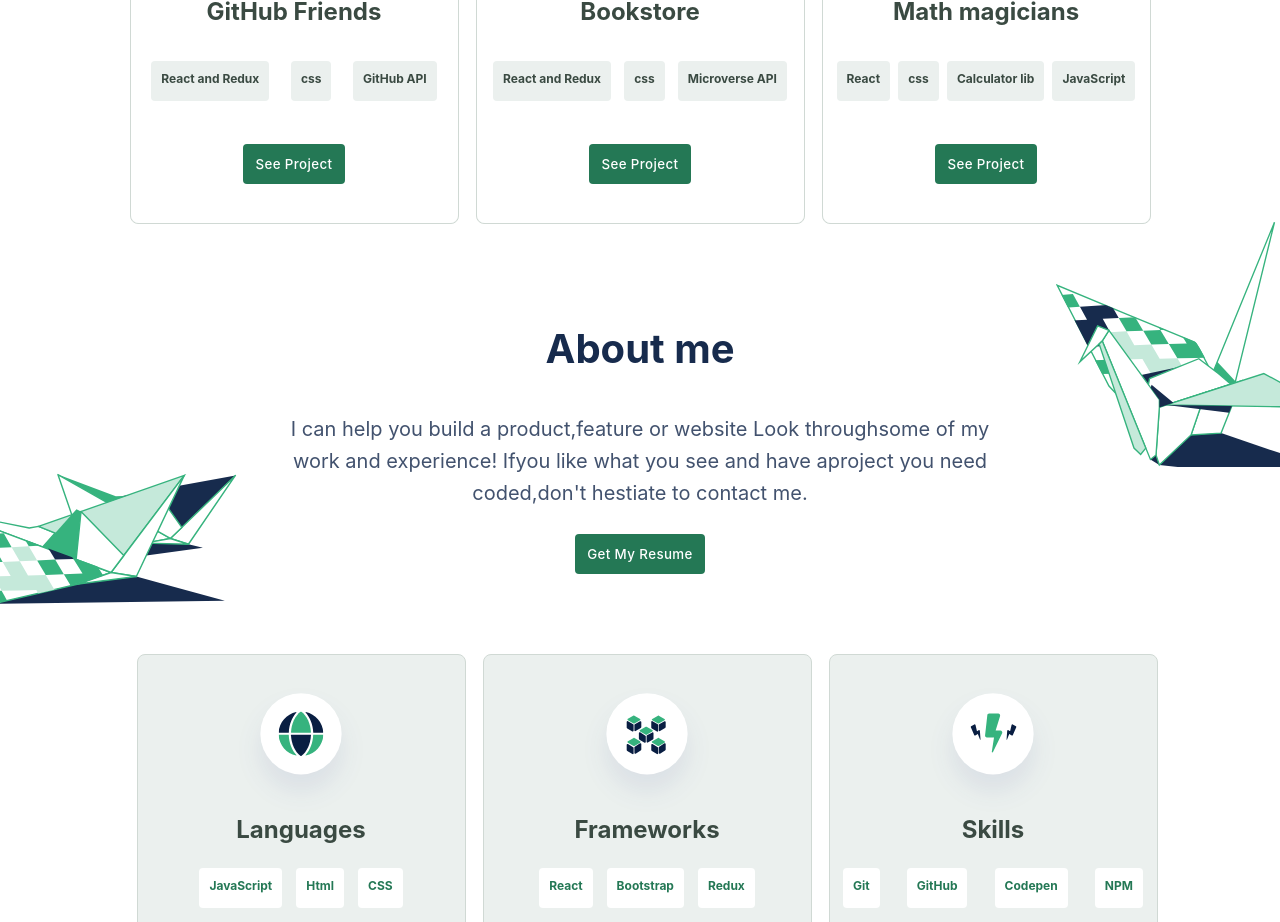
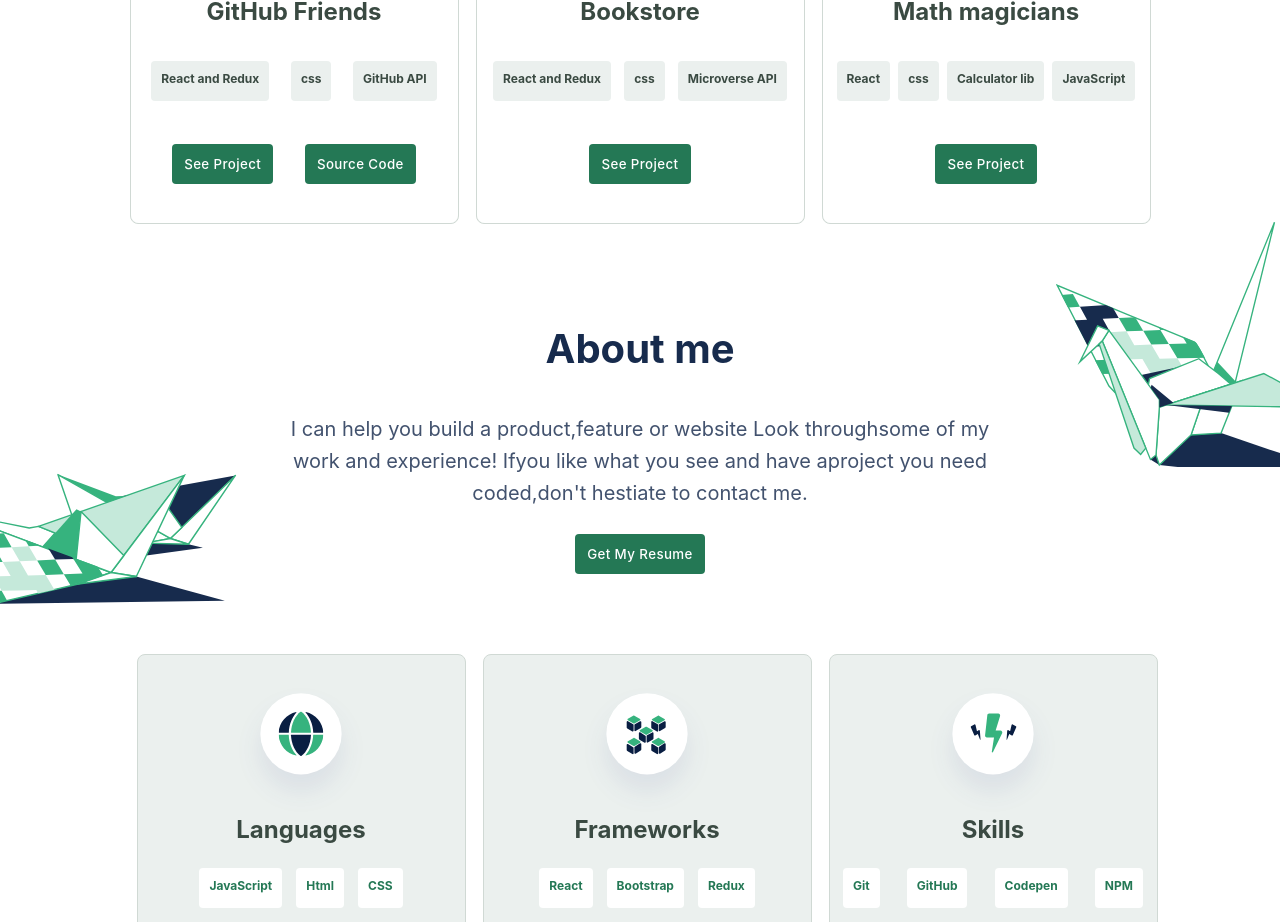
Before and after one commit to luis-pomare/Portfolio, a React (Create React App) app: page / in a window 1280 px wide. Shown: the part 1700-2622 px from the top of the page. Built offline with nearby package versions, Linux system fonts and the light colour scheme.

Commit message:
Add source code link project number 4

```diff
--- a/src/sections/Main.js
+++ b/src/sections/Main.js
@@ -170,6 +170,7 @@ export default function Main() {
                 <li className='blue-li'>GitHub API</li>
               </ul>
             </section>
+            <section className='card-buttons-container'>
               <a
                 target='_blank'
                 rel='noreferrer'
@@ -183,6 +184,20 @@ export default function Main() {
                   See Project
                 </button>
               </a>
+              <a
+                target='_blank'
+                rel='noreferrer'
+                href='https://github.com/luis-pomare/github-friends'
+              >
+                <button
+                  type='button'
+                  className='green-button'
+                  tabIndex='8'
+                >
+                  Source Code
+                </button>
+              </a>
+            </section>
           </section>
         </article>
         <article className='cards'>
```
Lines whose indentation alone changed are shown as unchanged.
